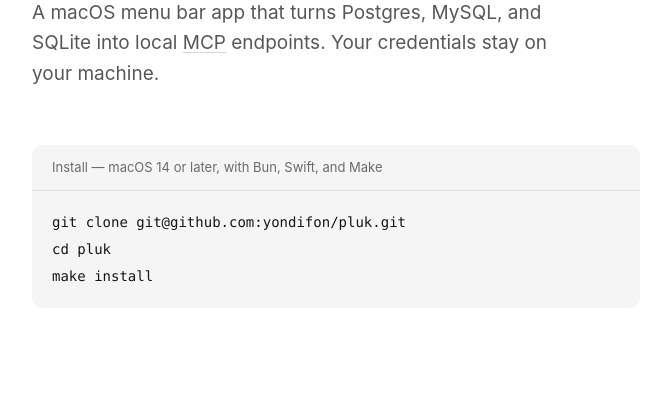
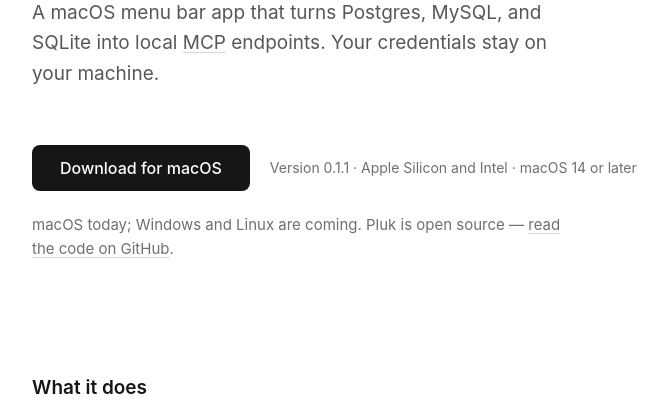
Before and after one commit to yondifon/pluk, a plain HTML site: page landing/public/index.html in a window 1280 px wide. Shown: the part 355-772 px from the top of the page, without its empty margins (304-969 px from the left). Drawn offline with Linux system fonts and the light colour scheme.

Commit message:
feat(landing): offer the macOS build as a direct download
The install action was three build-from-source commands. Replace it with the
universal DMG from release v0.1.1, which covers Apple Silicon and Intel in one
file — the release publishes no separate per-architecture build, so the
download stays a single action rather than a choice.

State the platform position and the licence in one line beneath it: macOS
today, Windows and Linux coming, and the source on GitHub. The footer keeps
the full licence name.

Build instructions move to the repository, which the page links twice. The
last monospace content goes with them, so the code, pre, and mono rules and
the fill-quiet token are removed and the page is now type and one button.

```diff
--- a/landing/public/index.html
+++ b/landing/public/index.html
@@ -45,12 +45,12 @@
 
     <p class="lede">A macOS menu bar app that turns Postgres, MySQL, and SQLite into local <a href="https://modelcontextprotocol.io">MCP</a> endpoints. Your credentials stay on your machine.</p>
 
-    <figure class="install">
-      <figcaption>Install — macOS 14 or later, with Bun, Swift, and Make</figcaption>
-      <pre><code>git clone git@github.com:yondifon/pluk.git
-cd pluk
-make install</code></pre>
-    </figure>
+    <p class="cta-row">
+      <a class="btn" href="https://github.com/yondifon/pluk/releases/download/v0.1.1/Pluk_0.1.1_universal.dmg">Download for macOS</a>
+      <span class="cta-meta">Version 0.1.1 · Apple Silicon and Intel · macOS 14 or later</span>
+    </p>
+
+    <p class="note">macOS today; Windows and Linux are coming. Pluk is open source — <a href="https://github.com/yondifon/pluk">read the code on GitHub</a>.</p>
 
     <section class="about" aria-labelledby="about-title">
       <h2 id="about-title">What it does</h2>
--- a/landing/public/styles.css
+++ b/landing/public/styles.css
@@ -1,15 +1,14 @@
 :root {
   --canvas: #ffffff;
   --ink: #161616;
+  --ink-strong: #000000;
   --support: rgba(22, 22, 22, 0.72);
   --meta: rgba(22, 22, 22, 0.62);
   --hairline: rgba(22, 22, 22, 0.1);
   --hairline-strong: rgba(22, 22, 22, 0.18);
-  --fill-quiet: rgba(22, 22, 22, 0.04);
   --fill-selection: rgba(22, 22, 22, 0.14);
   --accent: #e0a23b;
   --sans: -apple-system, BlinkMacSystemFont, "SF Pro Text", "Segoe UI", Roboto, "Helvetica Neue", Arial, sans-serif;
-  --mono: ui-monospace, "SF Mono", Menlo, Consolas, "Roboto Mono", monospace;
 }
 
 /* The same alpha buys more contrast on a dark canvas, so the ink ladder is
@@ -18,11 +17,11 @@
   :root {
     --canvas: #0a0a0a;
     --ink: #fafaf7;
+    --ink-strong: #ffffff;
     --support: rgba(250, 250, 247, 0.56);
     --meta: rgba(250, 250, 247, 0.5);
     --hairline: rgba(250, 250, 247, 0.12);
     --hairline-strong: rgba(250, 250, 247, 0.2);
-    --fill-quiet: rgba(250, 250, 247, 0.05);
     --fill-selection: rgba(250, 250, 247, 0.2);
   }
 }
@@ -73,22 +72,6 @@
 
 a:hover {
   text-decoration-color: currentColor;
-}
-
-code {
-  font-family: var(--mono);
-  font-size: 0.9em;
-  overflow-wrap: anywhere;
-}
-
-pre code {
-  overflow-wrap: normal;
-}
-
-:not(pre) > code {
-  background: var(--fill-quiet);
-  border-radius: 4px;
-  padding: 0.125em 0.375em;
 }
 
 ::selection {
@@ -163,30 +146,43 @@
   line-height: 1.6;
 }
 
-/* The commands are the install action; there is no binary to download. */
-.install {
-  margin: clamp(2.5rem, 6vw, 3.5rem) 0 0;
-  background: var(--fill-quiet);
-  border-radius: 10px;
-  overflow: hidden;
+.cta-row {
+  display: flex;
+  flex-wrap: wrap;
+  align-items: center;
+  gap: 0.875rem 1.25rem;
+  margin-block-start: clamp(2.5rem, 6vw, 3.5rem);
 }
 
-.install figcaption {
-  padding: 0.75rem 1.25rem;
-  border-bottom: 1px solid var(--hairline);
-  color: var(--meta);
-  font-size: 0.8125rem;
+.btn {
+  display: inline-flex;
+  align-items: center;
+  background: var(--ink);
+  color: var(--canvas);
+  font-weight: 500;
+  font-size: 1rem;
+  line-height: 1;
+  padding: 0.9375rem 1.75rem;
+  border-radius: 8px;
+  text-decoration: none;
+  transition: background-color 120ms ease;
 }
 
-.install pre {
-  margin: 0;
-  padding: 1.125rem 1.25rem;
-  overflow-x: auto;
+.btn:hover {
+  background: var(--ink-strong);
 }
 
-.install code {
+.cta-meta {
+  color: var(--meta);
   font-size: 0.875rem;
-  line-height: 1.7;
+}
+
+.note {
+  margin-block-start: 1.375rem;
+  max-width: 34rem;
+  color: var(--meta);
+  font-size: 0.9375rem;
+  line-height: 1.6;
 }
 
 .about {
```
